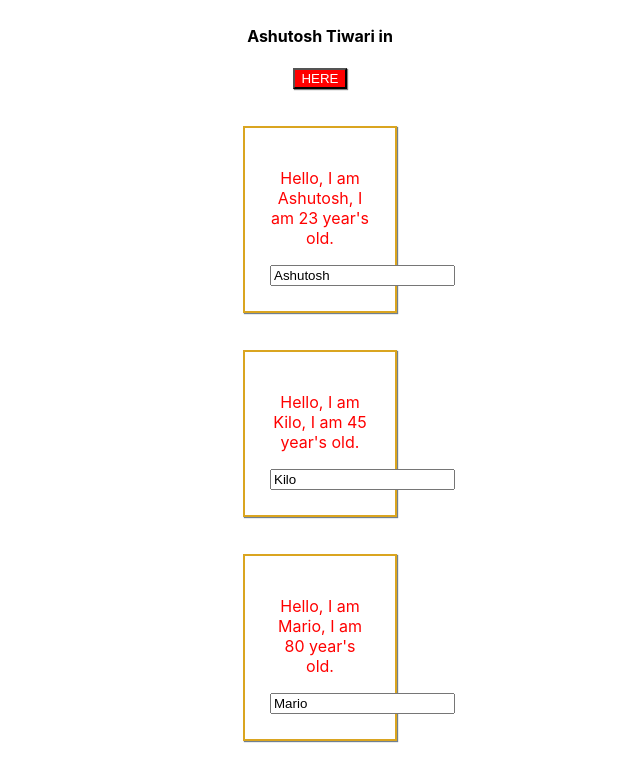
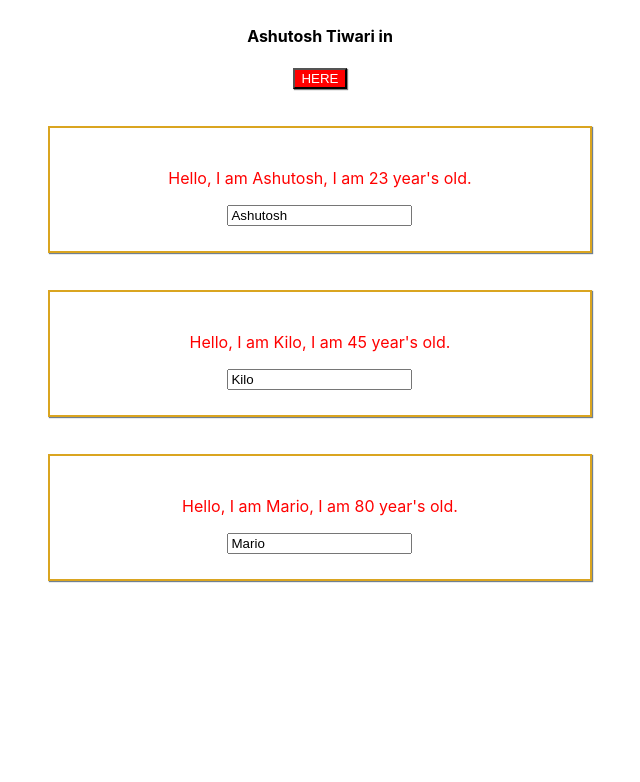
Before and after one commit to InclinedScorpio/react-beginning-to-advance, a React (Create React App) app: page / in a window 1280 px wide. Both pictures are taken after a click on the button "HERE". Shown: the top 782 px of the page, without its empty margins (320-960 px from the left). Built offline with nearby package versions, Linux system fonts and the light colour scheme.

Commit message:
STYLED COMPONENTS

```diff
--- a/package.json
+++ b/package.json
@@ -9,7 +9,8 @@
     "radium": "^0.26.0",
     "react": "^16.13.1",
     "react-dom": "^16.13.1",
-    "react-scripts": "3.4.1"
+    "react-scripts": "3.4.1",
+    "styled-components": "^5.1.1"
   },
   "scripts": {
     "start": "react-scripts start",
--- a/src/App.js
+++ b/src/App.js
@@ -1,6 +1,5 @@
 import React, { Component } from "react";
 import "./App.css";
-import Radium, { StyleRoot } from "radium";
 
 //components
 import Person from "./Person/Person";
@@ -102,7 +101,6 @@ class App extends Component {
 		}
 
 		return (
-			<StyleRoot>
 			<div className="App">
 				<h4 className={classes.join(" ")}>Ashutosh Tiwari in</h4>
 				<button
@@ -114,9 +112,8 @@ class App extends Component {
 				</button>
 				{person}
 			</div>
-			</StyleRoot>
 		);
 	}
 }
 
-export default Radium(App);
+export default App;
--- a/src/Person/Person.js
+++ b/src/Person/Person.js
@@ -1,8 +1,20 @@
 import React from "react";
 import "./Person.css";
-import Radium from "radium";
+import styled from "styled-components";
 
 const Person = props => {
+	const StyledDiv = styled.div`
+		color: red;
+		width: 40%;
+		margin: 3% auto;
+		padding: 2%;
+		border: 2px solid goldenrod;
+		box-shadow: 1px 1px 1px slategray;
+		:hover {
+			background-color: yellow;
+		}
+	`;
+
 	let style = {
 		":hover": {
 			backgroundColor: "yellow",
@@ -13,13 +25,13 @@ const Person = props => {
 		}
 	};
 	return (
-		<div className="Person" style={style}>
+		<StyledDiv>
 			<p className="content" onClick={props.deleteme}>
 				Hello, I am {props.name}, I am {props.age} year's old.
 			</p>
 			<input onChange={props.changeName} value={props.name} />
-		</div>
+		</StyledDiv>
 	);
 };
 
-export default Radium(Person);
+export default Person;
```
Also changed, not shown: 1 other file (tests, documents, lock files or other folders). Lines whose indentation alone changed are shown as unchanged.
